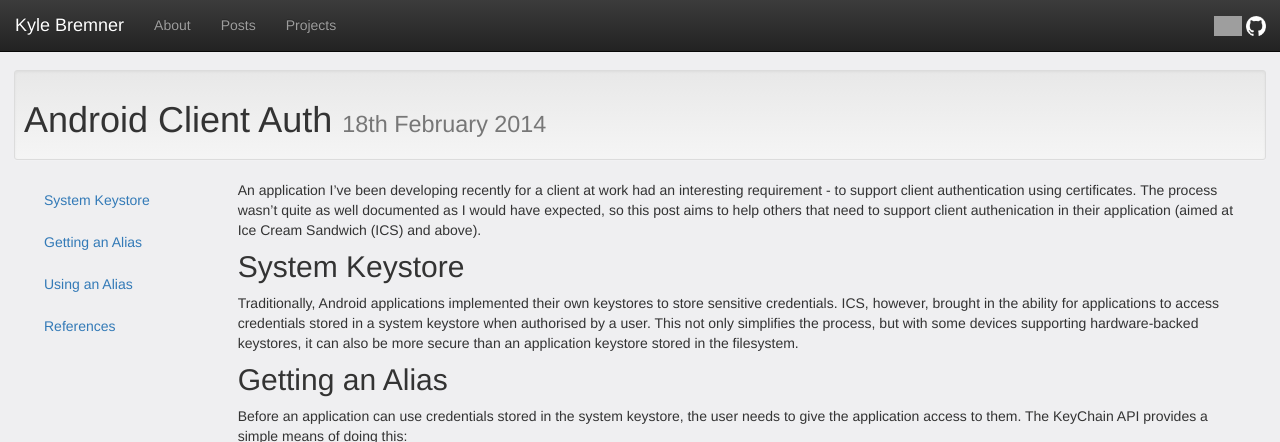
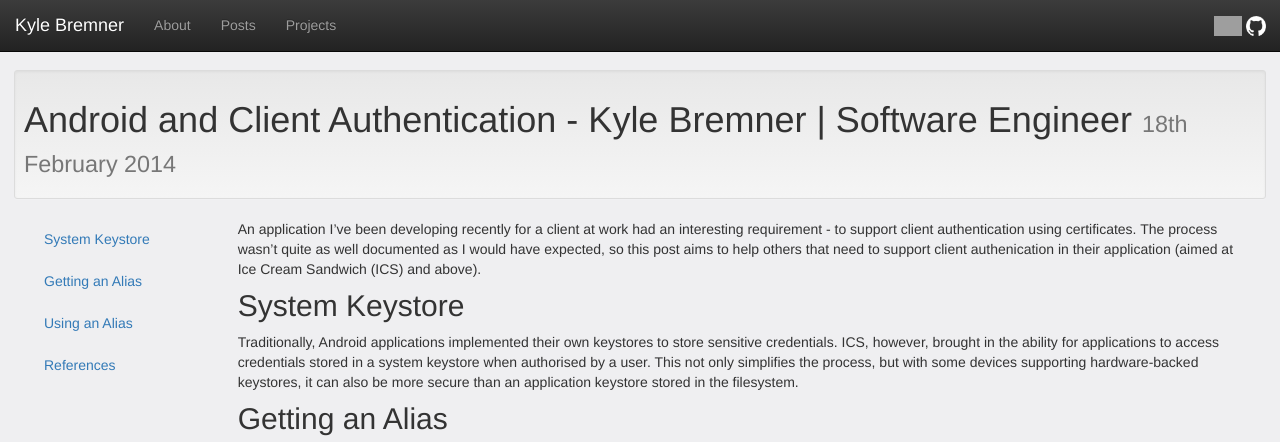
Before and after one commit to kbremner/kbremner.github.io, a Jekyll site: the page built from _posts/2014-02-18-android-client-auth.md, in a window 1280 px wide and 1313 px high, cut to the strip 0-442 px from the top of the window. Built offline with Jekyll 4.4.1, drawn with Linux system fonts in a browser that asks for light colours; nearby versions of some CDN libraries; Markdown is read by kramdown in place of the engine named in the settings; a script that is not in the unit is left out; comment, search, counter and statistics services are not loaded; grey boxes are pictures that could not be loaded.

Commit message:
Update 2014-02-18-android-client-auth.md

```diff
--- a/_posts/2014-02-18-android-client-auth.md
+++ b/_posts/2014-02-18-android-client-auth.md
@@ -1,6 +1,6 @@
 ---
 layout: post
-post_title: Android and Client Authentication
+title: Android and Client Authentication - Kyle Bremner | Software Engineer
 sections:
   - System Keystore
   - Getting an Alias
```
